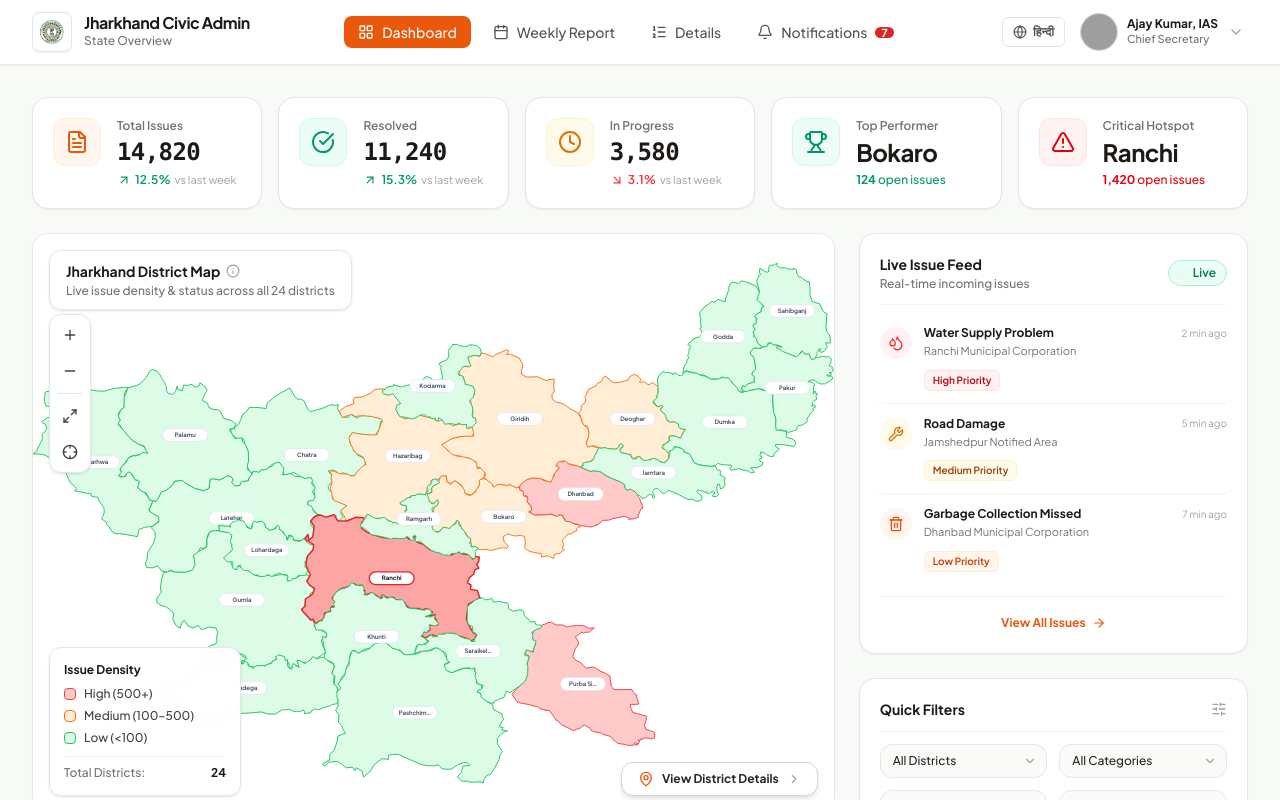
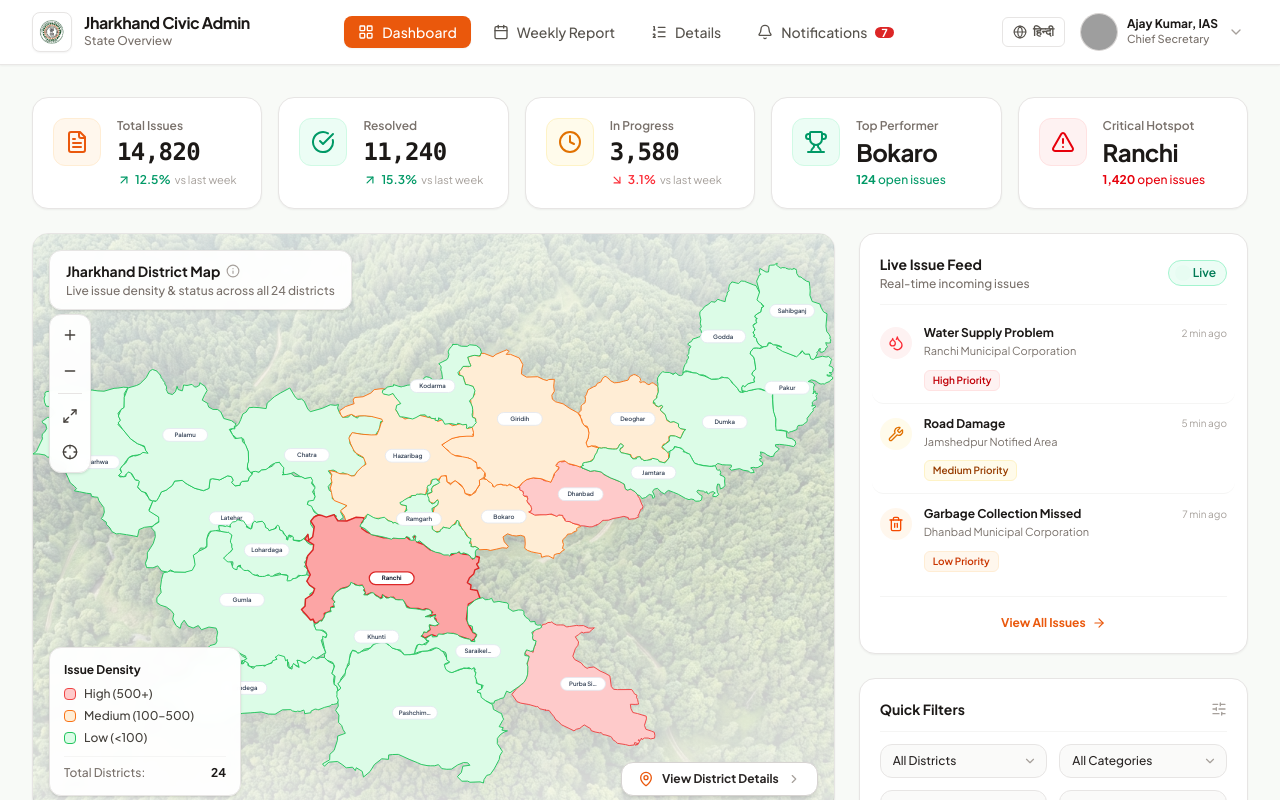
Before and after one commit to 18-abhishek/KARTAVYA-Crowdsourced-Civic-lssue-Reporting-and-Resolution-System, a React (Vite) app in the folder Government Dashboard/: page / in a window 1280 px wide. Shown: the top 800 px of the page. Built offline with nearby package versions, Linux system fonts and the light colour scheme; grey boxes are pictures that could not be loaded.

Commit message:
map background changes

```diff
--- a/Government Dashboard/src/components/InteractiveMap.tsx
+++ b/Government Dashboard/src/components/InteractiveMap.tsx
@@ -212,10 +212,22 @@ export const InteractiveMap: React.FC<InteractiveMapProps> = ({
         </button>
       </div>
 
-      {/* SVG Canvas Map Surface with clean pure white background */}
-      <div className="flex-1 w-full h-full relative overflow-hidden select-none bg-white">
+      {/* Map Surface with Realistic Aerial Green Land Blurred & Whitened Backdrop */}
+      <div className="flex-1 w-full h-full relative overflow-hidden select-none bg-stone-50">
+        {/* Sharp & Whitened Aerial Countryside Terrain Background */}
+        <div className="absolute inset-0 overflow-hidden pointer-events-none">
+          <img
+            src="/terrain_bg.jpg"
+            alt="Terrain Background"
+            className="w-full h-full object-cover opacity-70"
+          />
+          {/* Whitened light wash overlay */}
+          <div className="absolute inset-0 bg-white/60" />
+          <div className="absolute inset-0 bg-gradient-to-t from-white/50 via-transparent to-white/30" />
+        </div>
+
         <div
-          className="w-full h-full transition-transform duration-300 ease-out origin-center"
+          className="w-full h-full transition-transform duration-300 ease-out origin-center relative z-10"
           style={{
             transform: `scale(${zoomLevel}) translate(${mapCenter.x}px, ${mapCenter.y}px)`,
           }}
@@ -224,11 +236,9 @@ export const InteractiveMap: React.FC<InteractiveMapProps> = ({
             ref={svgRef}
             viewBox="0 0 1000 650"
             className="w-full h-full"
+            style={{ filter: 'drop-shadow(0 10px 28px rgba(15, 23, 42, 0.09))' }}
             onMouseMove={handleMouseMove}
           >
-            {/* Pure white background */}
-            <rect width="1000" height="650" fill="#ffffff" />
-
             {/* ─── District Polygons from GeoJSON ─── */}
             {allGeoKeys.map((geoKey) => {
               const pathD = districtPaths[geoKey];
```
Also changed, not shown: Government Dashboard/public/terrain_bg.jpg (added), Government Dashboard/public/terrain_landscape.jpg (added).
